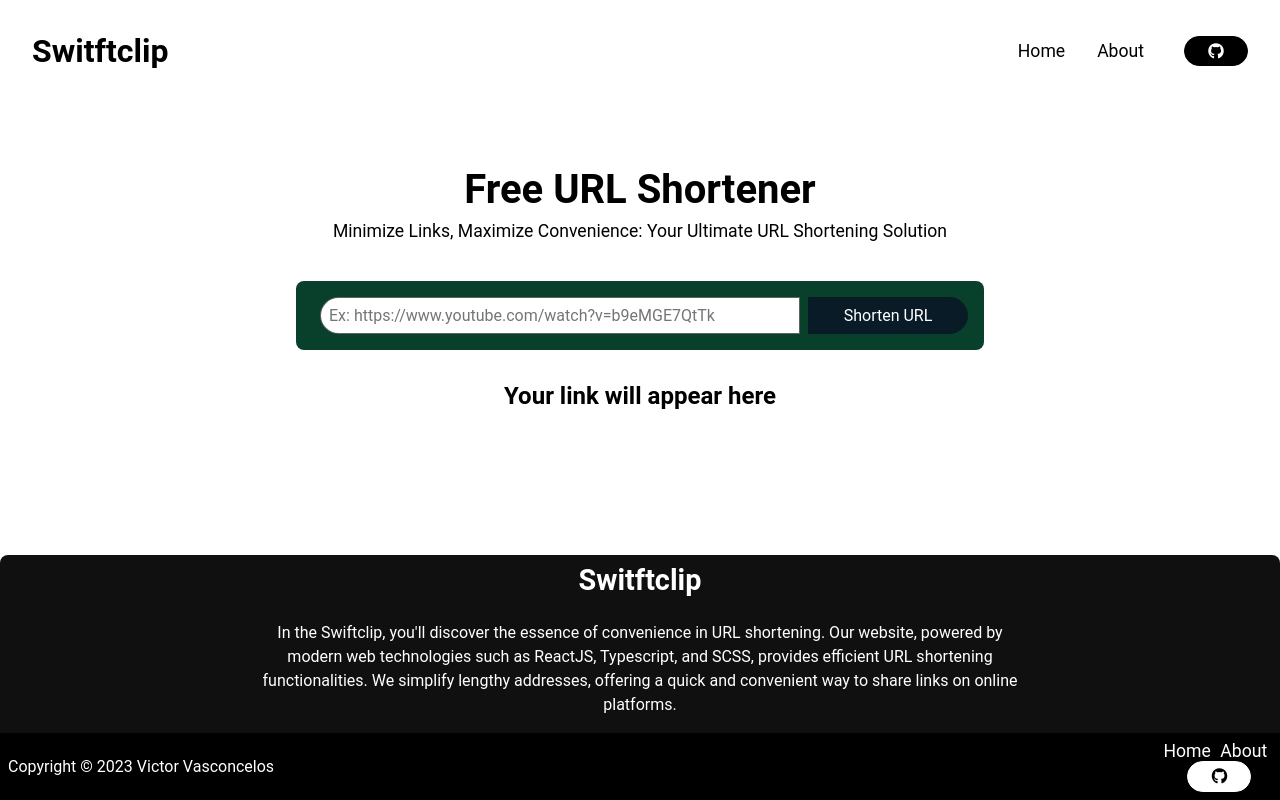
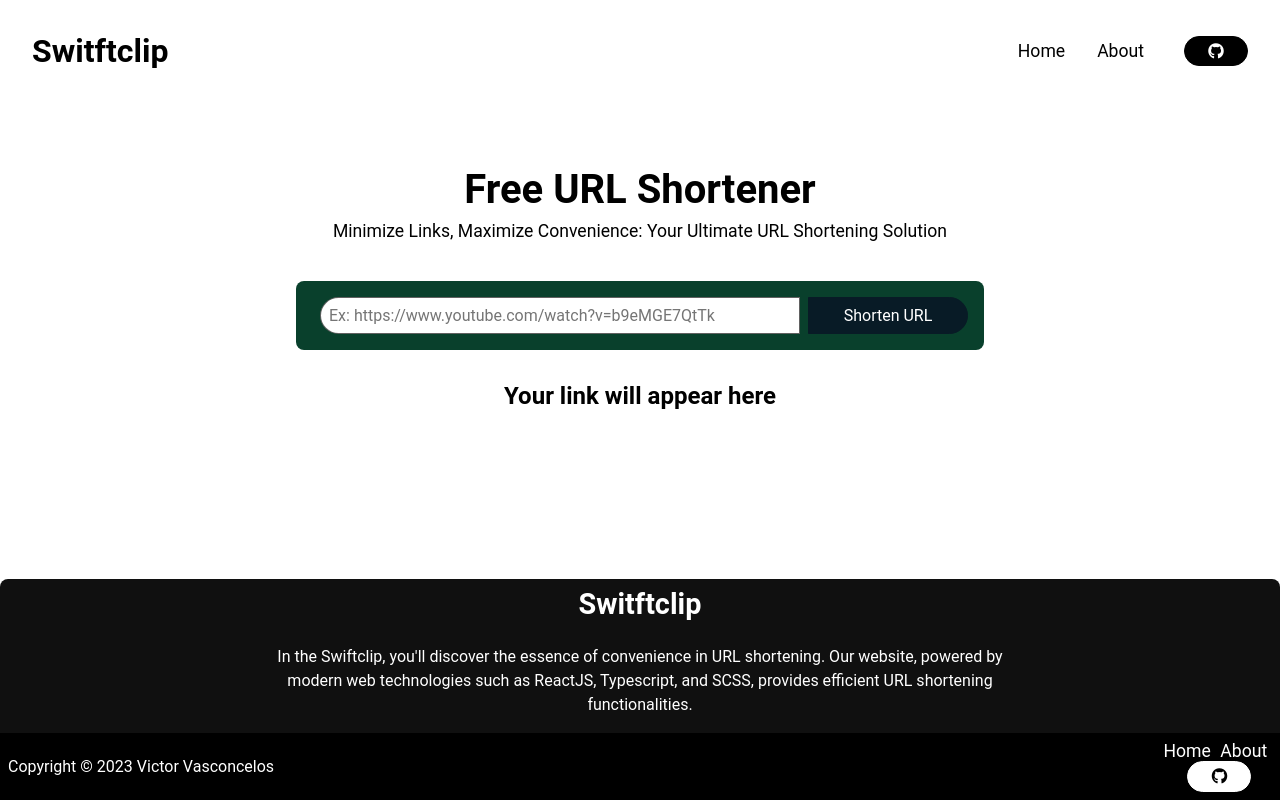
Before and after one commit to OVasconceloss/swiftclip-shortener, a React (Vite) app: page / in a window 1280 px wide. Built offline with nearby package versions, Linux system fonts and the light colour scheme.

Commit message:
chore: Update footer description

```diff
--- a/src/components/Footer/Footer.tsx
+++ b/src/components/Footer/Footer.tsx
@@ -11,8 +11,7 @@ export const Footer: React.FC = () => {
                 In the Swiftclip, you'll discover the essence of convenience in
                 URL shortening. Our website, powered by modern web technologies
                 such as ReactJS, Typescript, and SCSS, provides efficient URL shortening
-                functionalities. We simplify lengthy addresses, offering a quick and
-                convenient way to share links on online platforms.
+                functionalities.
             </p>
             <div className="footer-contacts">
 
```
